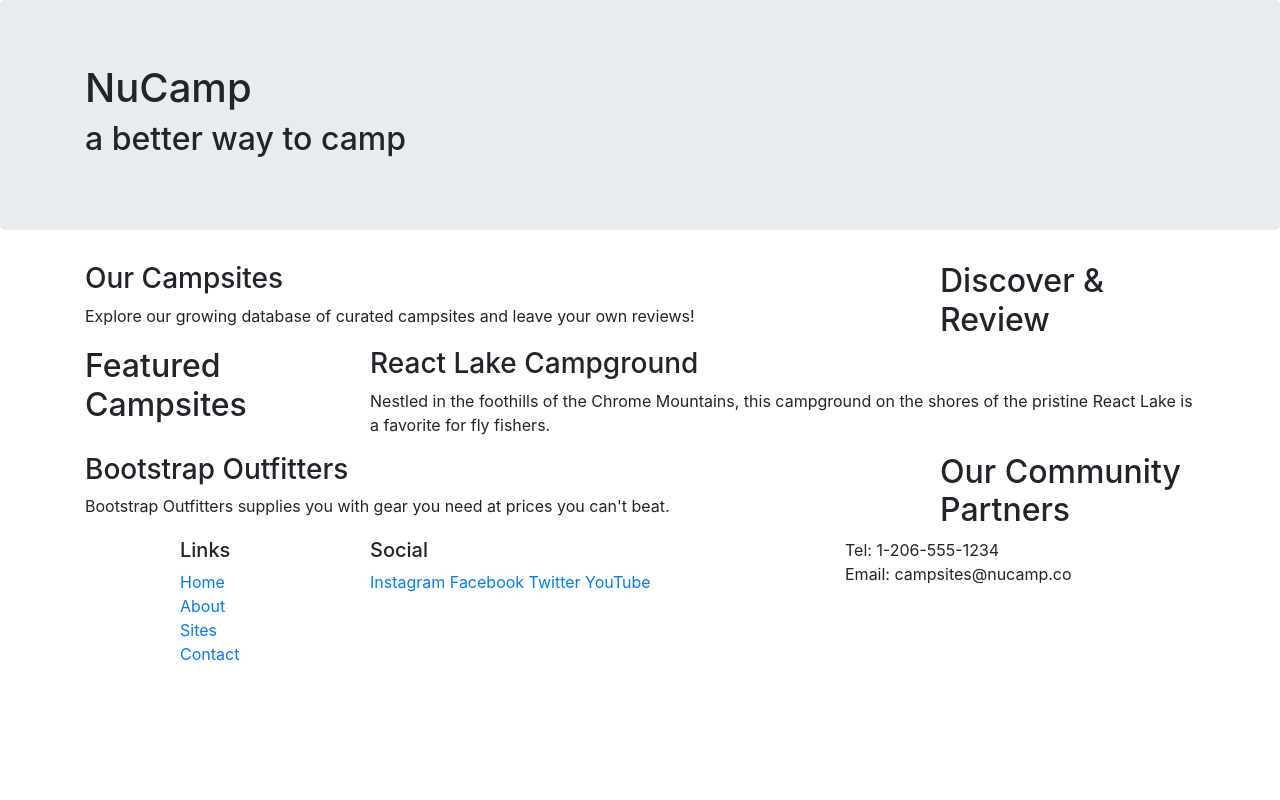
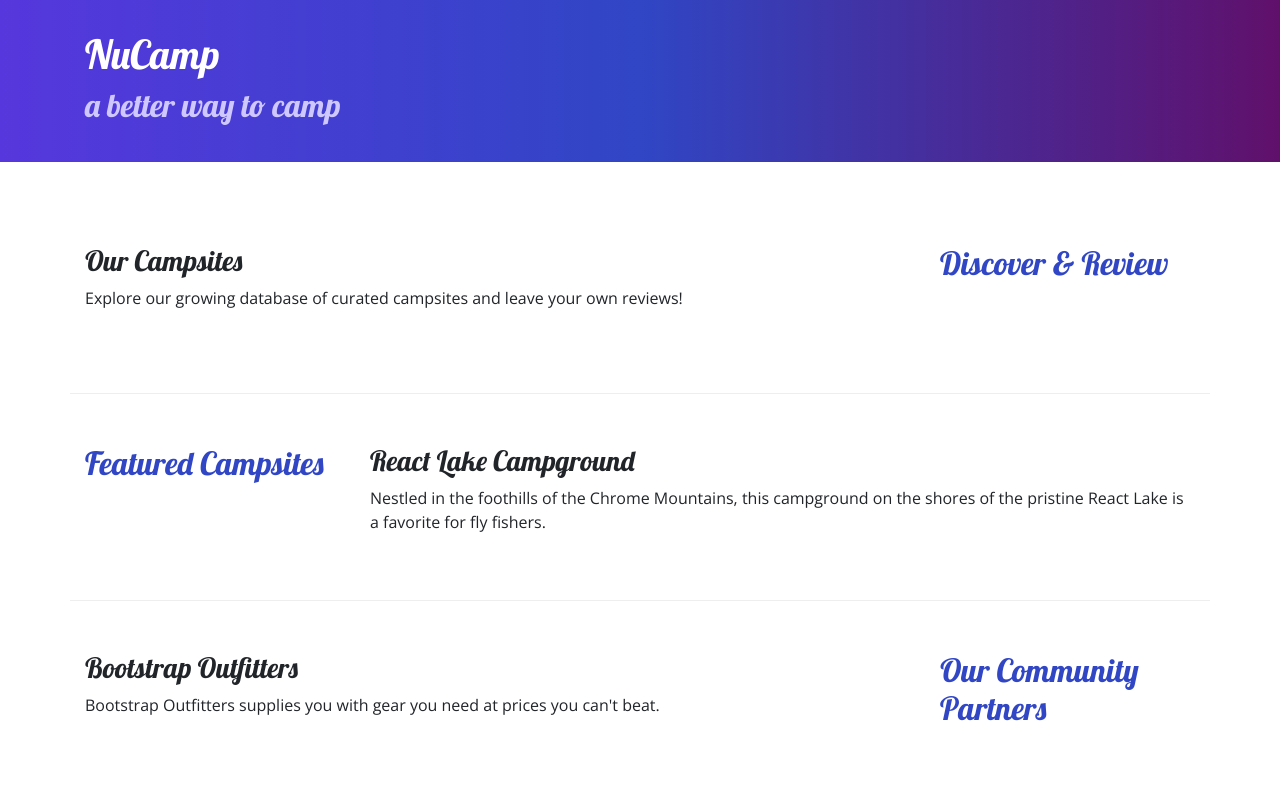
Before and after one commit to dsi28/nucamp-bootstramp, a website: page index.html in a window 1280 px wide. Shown: the top 800 px of the page. Drawn offline with nearby package versions, Linux system fonts and the light colour scheme.

Commit message:
exercise custom css + bootstrap alignment class

```diff
--- /dev/null
+++ b/css/styles.css
@@ -0,0 +1,32 @@
+body {
+    font-family: "Open Sans", sans-serif;
+}
+
+h1, h2, h3 {
+    font-family: "Lobster", cursive;
+}
+
+h2 {
+    color: #3046C5;
+}
+
+header h2 {
+    color: #CEC8FF;
+}
+
+footer {
+    background-image: linear-gradient(#CEC8FF, white);
+    padding: 20px 0;
+}
+
+.jumbotron {
+    padding: 30px;
+    background-image: linear-gradient(to right, #5637DD, #3046C5, #60106B);
+    color: white;
+}
+
+.row-content {
+    padding: 50px 0;
+    border-bottom: 1px ridge;
+    min-height: 200px;
+}
--- a/index.html
+++ b/index.html
@@ -9,12 +9,16 @@
     <!-- Bootstrap CSS -->
     <link rel="stylesheet" href="node_modules/bootstrap/dist/css/bootstrap.min.css" />
 
+    <!-- Additional CSS must be placed after Bootstrap CSS -->
+    <link rel="stylesheet" href="https://fonts.googleapis.com/css?family=Lobster|Open+Sans" />
+    <link rel="stylesheet" href="css/styles.css" />
+
     <title>NuCamp: A Better Way To Camp</title>
 </head>
 
 <body>
 
-    <header class="jumbotron">
+    <header class="jumbotron jumbotron-fluid">
         <div class="container">
             <div class="row">
                 <div class="col">
@@ -26,9 +30,9 @@
     </header>
 
     <div class="container">
-        <div class="row">
+        <div class="row row-content align-item-center">
             <div class="col-4 order-sm-last col-md-3">
-                <h2>Discover & Review</h2>
+                <h2 class="text-align-right">Discover & Review</h2>
             </div>
             <div class="col">
                 <h3>Our Campsites</h3>
@@ -38,7 +42,7 @@
     </div>
 
     <div class="container">
-        <div class="row">
+        <div class="row row-content align-item-center">
             <div class="col-4 col-md-3">
                 <h2>Featured Campsites</h2>
             </div>
@@ -49,9 +53,9 @@
         </div>
     </div>
     <div class="container">
-        <div class="row">
+        <div class="row row-content align-item-center">
             <div class="col-4 order-sm-last col-md-3">
-                <h2>Our Community Partners</h2>
+                <h2 class="text-align-right">Our Community Partners</h2>
             </div>
             <div class="col">
                 <h3>Bootstrap Outfitters</h3>
@@ -72,14 +76,14 @@
                         <li><a href="#">Contact</a></li>
                     </ul>
                 </div>
-                <div class="col-6 col-sm-5">
+                <div class="col-6 col-sm-5 text-center">
                     <h5>Social</h5>
                     <a href="http://instagram.com/">Instagram</a>
                     <a href="http://facebook.com/">Facebook</a>
                     <a href="http://twitter.com/">Twitter</a>
                     <a href="http://youtube.com/">YouTube</a>
                 </div>
-                <div class="col col-sm-4">
+                <div class="col col-sm-4 text-center">
                     Tel: 1-206-555-1234<br />
                     Email: campsites@nucamp.co
                 </div>
```
